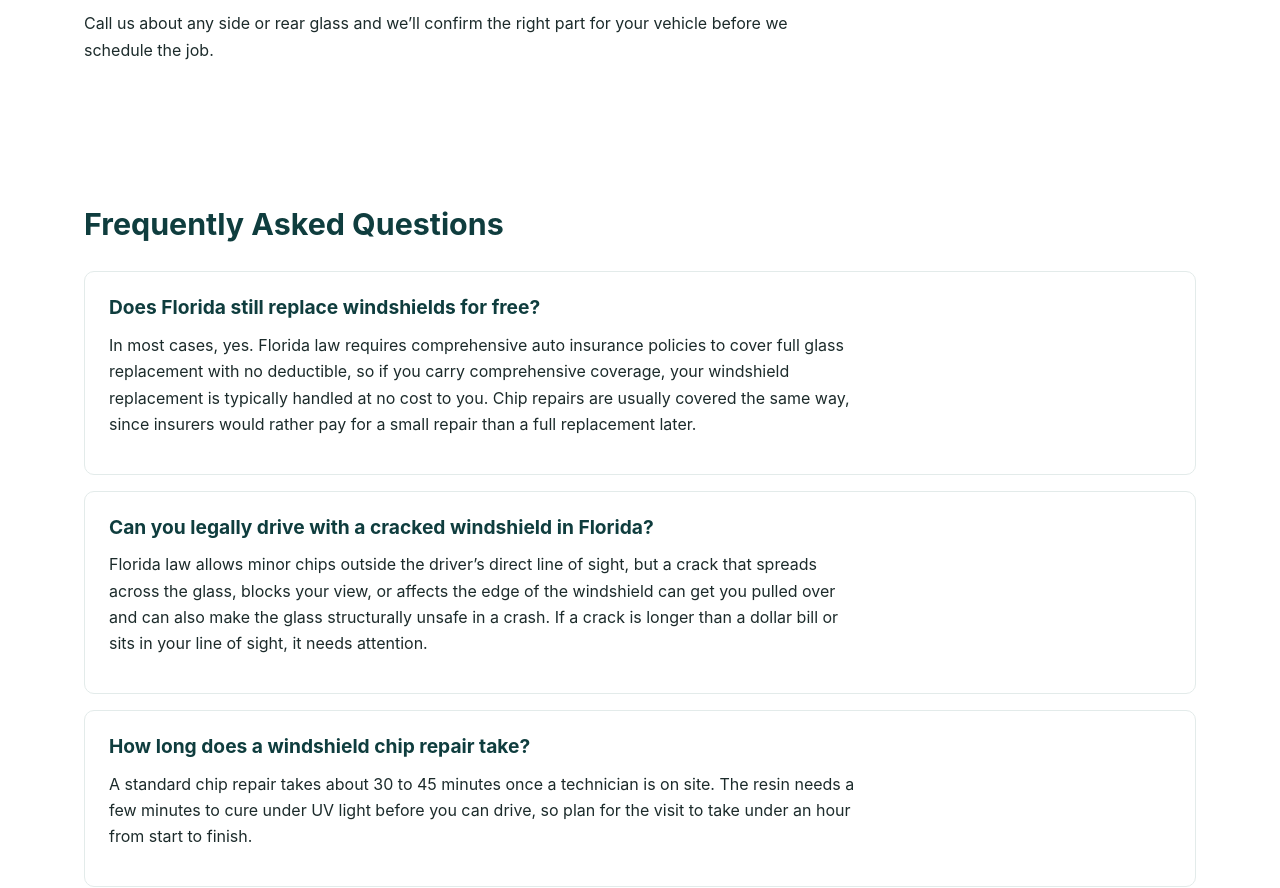
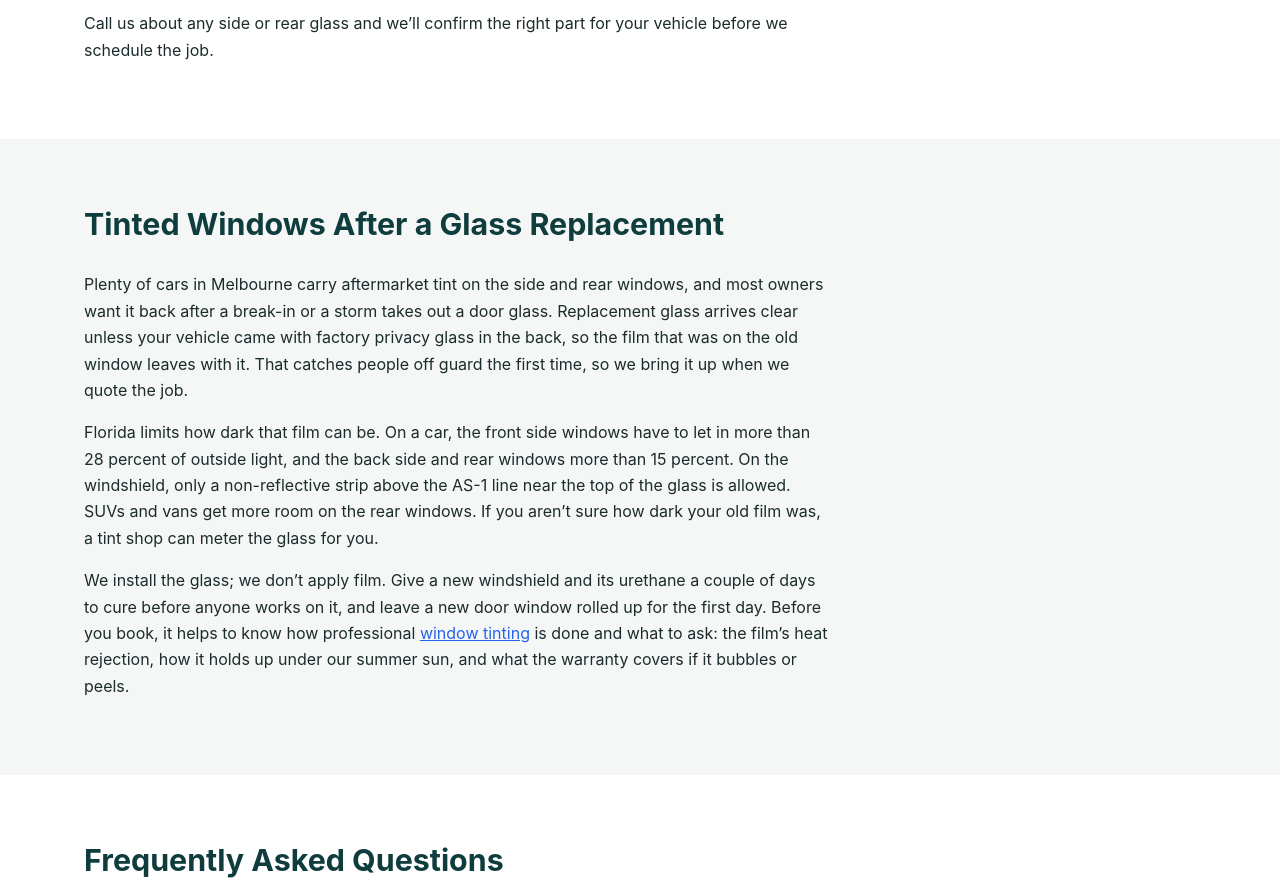
Before and after one commit to iDevRM/auto-glass-repair-melbourne-fl, a plain HTML site: page index.html in a window 1280 px wide. Shown: the part 7460-8348 px from the top of the page. Drawn offline with Linux system fonts and the light colour scheme.

Commit message:
Add backlink to windowtintoldbridgenj.com (circle #37)

```diff
--- a/index.html
+++ b/index.html
@@ -217,6 +217,14 @@
 <p>Call us about any side or rear glass and we&rsquo;ll confirm the right part for your vehicle before we schedule the job.</p>
 </div>
 </section>
+<section class="section alt">
+<div class="container">
+<h2>Tinted Windows After a Glass Replacement</h2>
+<p>Plenty of cars in Melbourne carry aftermarket tint on the side and rear windows, and most owners want it back after a break-in or a storm takes out a door glass. Replacement glass arrives clear unless your vehicle came with factory privacy glass in the back, so the film that was on the old window leaves with it. That catches people off guard the first time, so we bring it up when we quote the job.</p>
+<p>Florida limits how dark that film can be. On a car, the front side windows have to let in more than 28 percent of outside light, and the back side and rear windows more than 15 percent. On the windshield, only a non-reflective strip above the AS-1 line near the top of the glass is allowed. SUVs and vans get more room on the rear windows. If you aren&rsquo;t sure how dark your old film was, a tint shop can meter the glass for you.</p>
+<p>We install the glass; we don&rsquo;t apply film. Give a new windshield and its urethane a couple of days to cure before anyone works on it, and leave a new door window rolled up for the first day. Before you book, it helps to know how professional <a href="https://windowtintoldbridgenj.com/" style="color:#2563eb; text-decoration:underline;">window tinting</a> is done and what to ask: the film&rsquo;s heat rejection, how it holds up under our summer sun, and what the warranty covers if it bubbles or peels.</p>
+</div>
+</section>
 <section class="section">
 <div class="container">
 <h2>Frequently Asked Questions</h2>
```
